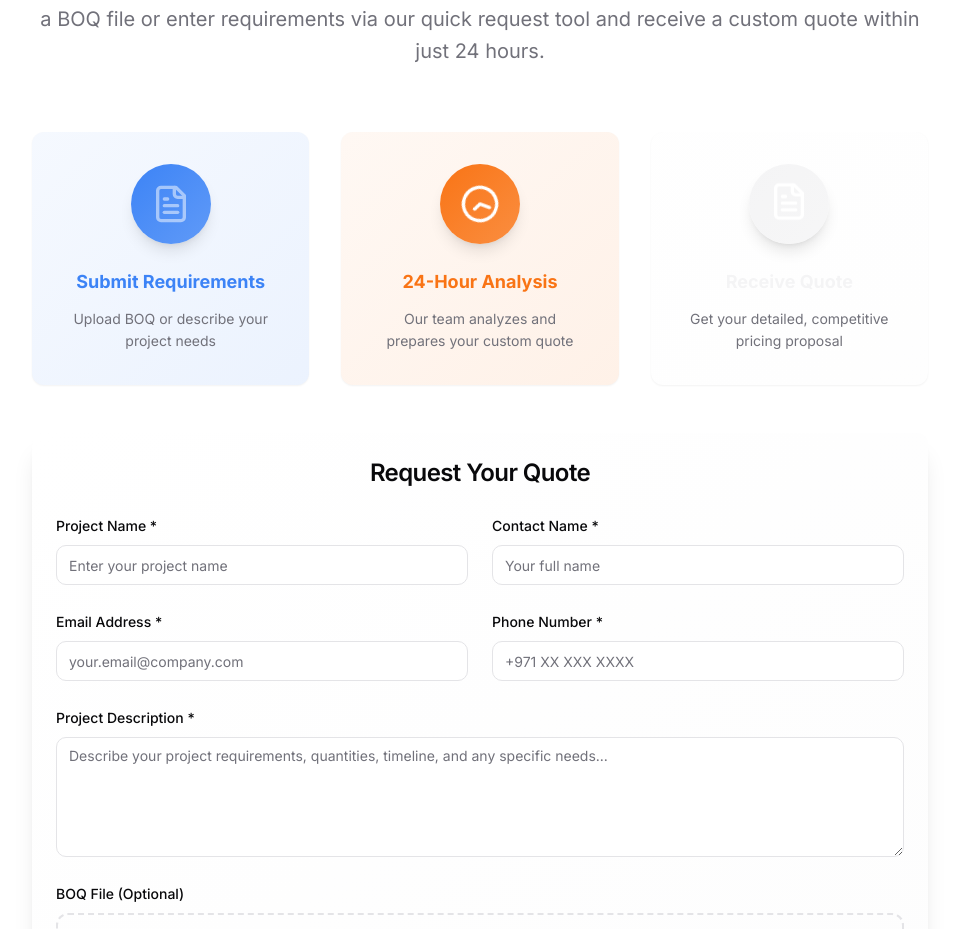
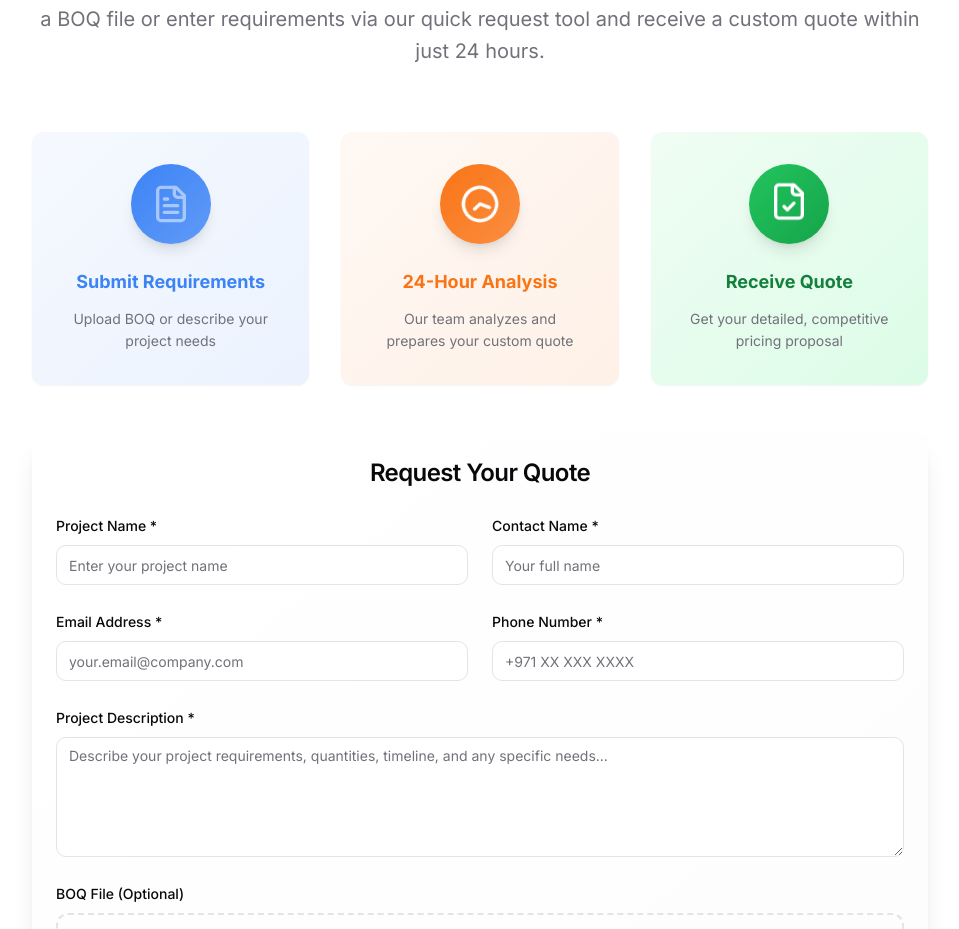
Before and after one commit to MrGM26/adifc, a React (Vite) app: page / in a window 1280 px wide. Shown: the part 5282-6211 px from the top of the page, without its empty margins (160-1119 px from the left). Built offline with nearby package versions, Linux system fonts and the light colour scheme.

Commit message:
Fix receive quote visibility
Adjusted the color and visibility of the receive quote icon to ensure it is properly displayed.

```diff
--- a/src/components/sections/QuickRFQSection.tsx
+++ b/src/components/sections/QuickRFQSection.tsx
@@ -4,7 +4,7 @@ import { Button } from '@/components/ui/button';
 import { Input } from '@/components/ui/input';
 import { Label } from '@/components/ui/label';
 import { Textarea } from '@/components/ui/textarea';
-import { Upload, Clock, FileText, Quote } from 'lucide-react';
+import { Upload, Clock, FileText, Quote, FileCheck } from 'lucide-react';
 import { useLanguage } from '@/contexts/LanguageContext';
 import { AnimatedSection, AnimatedElement } from '@/components/animations/AnimatedSection';
 
@@ -82,12 +82,12 @@ const QuickRFQSection = () => {
             </AnimatedElement>
 
             <AnimatedElement variant="fadeInUp" delay={0.3}>
-              <Card className="text-center group hover:shadow-xl transition-all duration-300 border-0 bg-gradient-to-br from-secondary/5 to-secondary/10 hover:from-secondary/10 hover:to-secondary/20">
+              <Card className="text-center group hover:shadow-xl transition-all duration-300 border-0 bg-gradient-to-br from-green-50 to-green-100 hover:from-green-100 hover:to-green-200 dark:from-green-900/20 dark:to-green-800/20 dark:hover:from-green-800/30 dark:hover:to-green-700/30">
                 <CardContent className="p-8">
-                  <div className="w-20 h-20 bg-gradient-to-br from-secondary to-secondary/80 rounded-full flex items-center justify-center mx-auto mb-6 group-hover:scale-110 transition-transform duration-300 shadow-lg">
-                    <FileText className="h-10 w-10 text-white animate-bounce group-hover:animate-pulse" style={{animationDuration: '2s'}} />
+                  <div className="w-20 h-20 bg-gradient-to-br from-green-500 to-green-600 rounded-full flex items-center justify-center mx-auto mb-6 group-hover:scale-110 transition-transform duration-300 shadow-lg">
+                    <FileCheck className="h-10 w-10 text-white animate-bounce group-hover:animate-pulse" style={{animationDuration: '2s'}} />
                   </div>
-                  <h3 className="font-bold text-lg mb-3 text-secondary">{t('rfq.process.receive')}</h3>
+                  <h3 className="font-bold text-lg mb-3 text-green-700 dark:text-green-400">{t('rfq.process.receive')}</h3>
                   <p className="text-sm text-muted-foreground leading-relaxed">{t('rfq.process.receiveDesc')}</p>
                 </CardContent>
               </Card>
```
